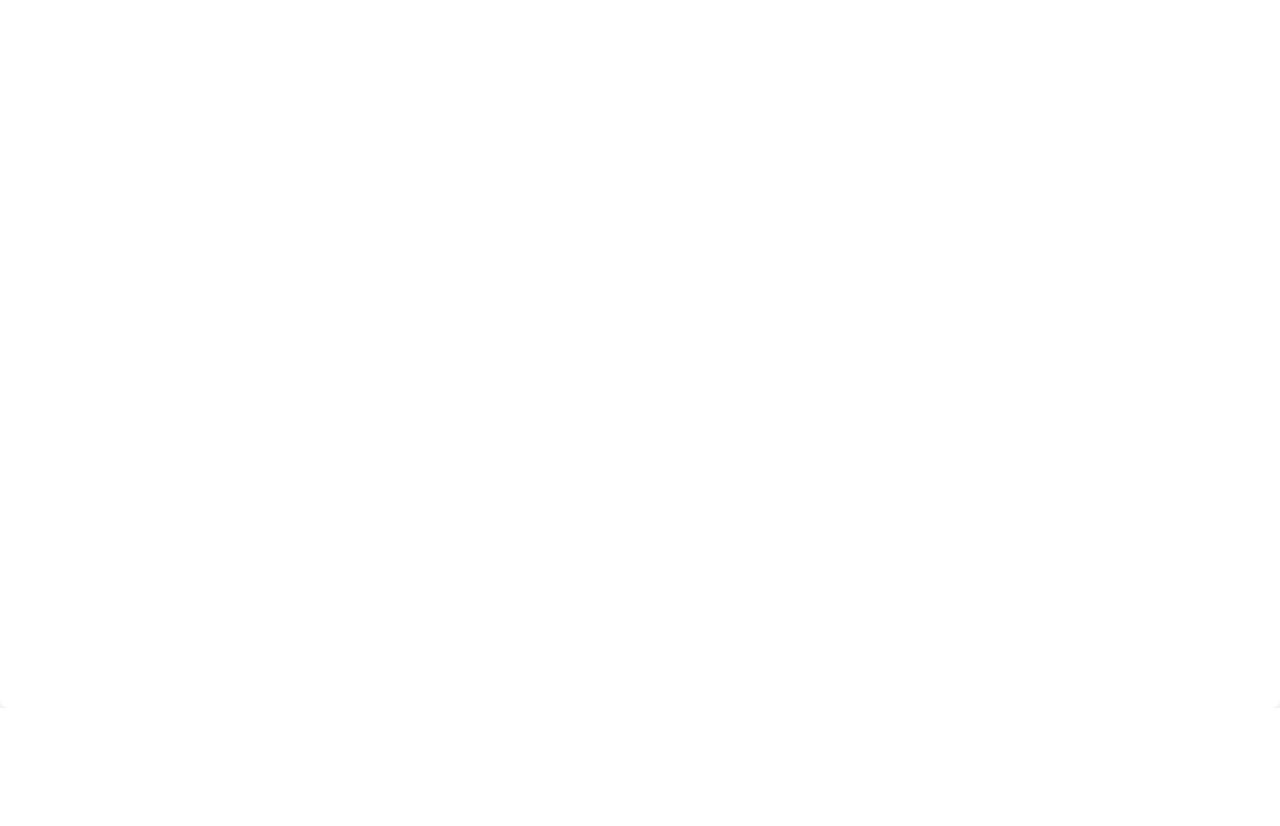
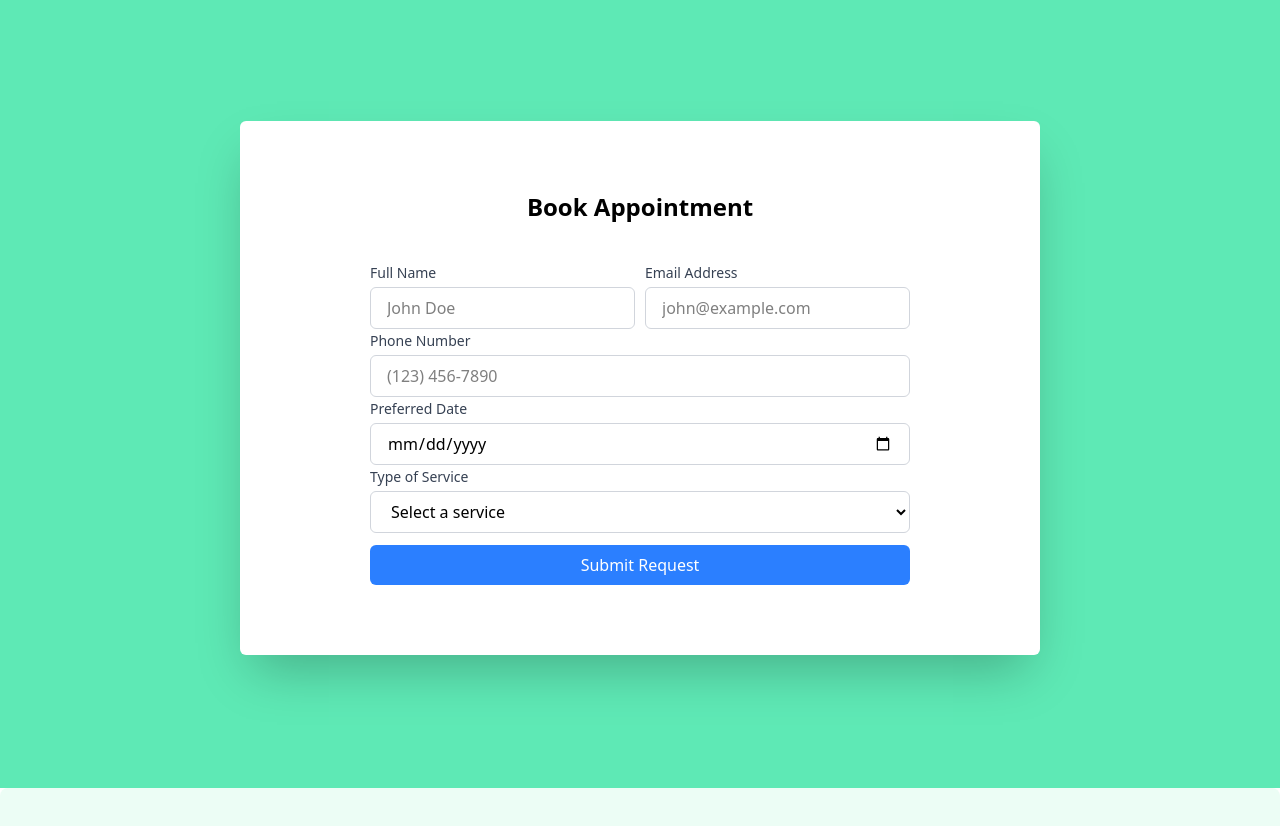
Before and after one commit to Aniamaka-somto/Digital-Dental-clinic, a React (Vite) app: page / in a window 1280 px wide. Shown: the part 1100-1926 px from the top of the page. Before the commit the page ends 1808 px from the top, so only its background shows below. Built offline with nearby package versions, Linux system fonts and the light colour scheme.

Commit message:
appointment almost done

```diff
--- a/src/components/Appointmen.jsx
+++ b/src/components/Appointmen.jsx
@@ -1,9 +1,156 @@
-import React from 'react'
+import React, { useState } from "react";
 
 const Appointmen = () => {
+  const [formData, setFormData] = useState({
+    fullName: "",
+    email: "",
+    phone: "",
+    date: "",
+    serviceType: "",
+  });
+
+  const handleChange = (e) => {
+    const { name, value } = e.target;
+    setFormData((prevState) => ({
+      ...prevState,
+      [name]: value,
+    }));
+  };
+
+  const handleSubmit = (e) => {
+    e.preventDefault();
+    console.log("Form submitted:", formData);
+    // Here you would typically send the data to your backend
+    alert("Booking request submitted successfully!");
+    // Reset form after submission
+    setFormData({
+      fullName: "",
+      email: "",
+      phone: "",
+      date: "",
+      serviceType: "",
+    });
+  };
+
   return (
-    <div className='h-[75vh]'>Appointmen</div>
-  )
-}
+    <div className="h-[100vh] px-10 flex flex-col items-center bg-emerald-300 justify-center">
+      <div className="rounded-md w-2/3 md:h-2/3 h-fit min-w-2xs bg-white shadow-2xl flex flex-col items-center justify-center py-5 px-5">
+        <h1 className="text-2xl font-bold pb-5 md:pb-10">Book Appointment</h1>
 
-export default Appointmen
+        <form onSubmit={handleSubmit} className="space-y-0.5">
+          <div className="flex flex-col md:flex-row md:gap-x-2.5">
+            <div>
+              <label
+                htmlFor="fullName"
+                className="block text-sm font-medium text-gray-700 mb-1"
+              >
+                Full Name
+              </label>
+              <input
+                type="text"
+                id="fullName"
+                name="fullName"
+                value={formData.fullName}
+                onChange={handleChange}
+                required
+                className="w-full px-4 py-2 border border-gray-300 rounded-md focus:outline-none focus:ring-2 focus:ring-blue-500 focus:border-transparent transition"
+                placeholder="John Doe"
+              />
+            </div>
+
+            <div>
+              <label
+                htmlFor="email"
+                className="block text-sm font-medium text-gray-700 mb-1"
+              >
+                Email Address
+              </label>
+              <input
+                type="email"
+                id="email"
+                name="email"
+                value={formData.email}
+                onChange={handleChange}
+                required
+                className="w-full px-4 py-2 border border-gray-300 rounded-md focus:outline-none focus:ring-2 focus:ring-blue-500 focus:border-transparent transition"
+                placeholder="john@example.com"
+              />
+            </div>
+          </div>
+
+          <div>
+            <label
+              htmlFor="phone"
+              className="block text-sm font-medium text-gray-700 mb-1"
+            >
+              Phone Number
+            </label>
+            <input
+              type="tel"
+              id="phone"
+              name="phone"
+              value={formData.phone}
+              onChange={handleChange}
+              required
+              className="w-full px-4 py-2 border border-gray-300 rounded-md focus:outline-none focus:ring-2 focus:ring-blue-500 focus:border-transparent transition"
+              placeholder="(123) 456-7890"
+            />
+          </div>
+
+          <div>
+            <label
+              htmlFor="date"
+              className="block text-sm font-medium text-gray-700 mb-1"
+            >
+              Preferred Date
+            </label>
+            <input
+              type="date"
+              id="date"
+              name="date"
+              value={formData.date}
+              onChange={handleChange}
+              required
+              className="w-full px-4 py-2 border border-gray-300 rounded-md focus:outline-none focus:ring-2 focus:ring-blue-500 focus:border-transparent transition"
+            />
+          </div>
+
+          <div className="pb-2.5">
+            <label
+              htmlFor="serviceType"
+              className="block text-sm font-medium text-gray-700 mb-1 "
+            >
+              Type of Service
+            </label>
+            <select
+              id="serviceType"
+              name="serviceType"
+              value={formData.serviceType}
+              onChange={handleChange}
+              required
+              className="w-full px-4 py-2 border border-gray-300 rounded-md focus:outline-none focus:ring-2 focus:ring-blue-500 focus:border-transparent transition"
+            >
+              <option value="" disabled>
+                Select a service
+              </option>
+              <option value="consultation">Consultation</option>
+              <option value="maintenance">Maintenance</option>
+              <option value="installation">Installation</option>
+              <option value="repair">Repair</option>
+              <option value="other">Other</option>
+            </select>
+          </div>
+
+          <button
+            type="submit"
+            className="w-full bg-blue-500 hover:bg-blue-600 text-white font-medium py-2 px-4 rounded-md transition duration-300 ease-in-out transform hover:scale-105 focus:outline-none focus:ring-2 focus:ring-blue-500 focus:ring-opacity-50"
+          >
+            Submit Request
+          </button>
+        </form>
+      </div>
+    </div>
+  );
+};
+
+export default Appointmen;
--- a/src/components/Nav.jsx
+++ b/src/components/Nav.jsx
@@ -6,10 +6,10 @@ const Nav = () => {
   const [isMenuOpen, setIsMenuOpen] = useState(false);
 
   const navLinks = [
-    { title: "Home", href: "" },
-    { title: "Services", href: "" },
-    { title: "About", href: "" },
-    { title: "Contact", href: "" },
+    { title: "Home", href: "#" },
+    { title: "Services", href: "#" },
+    { title: "About", href: "#" },
+    { title: "Contact", href: "#" },
   ];
 
   return (
@@ -23,13 +23,13 @@ const Nav = () => {
 
           {/* Desktop Navigation */}
           <ul className="md:gap-10 gap-5 hidden md:flex">
-            {navLinks.map((link, index) => (
+            {navLinks.map(({ title, href }, index) => (
               <li key={index}>
                 <a
-                  href={link.href}
+                  href={href}
                   className="text-zinc-700 hover:text-emerald-600 transition-colors duration-200"
                 >
-                  {link.title}
+                  {title}
                 </a>
               </li>
             ))}
--- a/src/components/Services.jsx
+++ b/src/components/Services.jsx
@@ -29,7 +29,7 @@ const Services = () => {
     },
   ];
   return (
-    <div className="flex flex-col w-full pb-10">
+    <div className="flex flex-col w-full pb-20">
       <div className="py-3 text-2xl font-bold text-center">Our Services</div>
       <div className="flex justify-between">
         <div className="grid gap-x-5 gap-y-2.5 grid-cols-1 md:grid-cols-3 lg:grid-cols-3 px-10 justify-center items-center w-full ">
--- a/src/components/ServicesCard.jsx
+++ b/src/components/ServicesCard.jsx
@@ -2,7 +2,7 @@
 
 const ServicesCard = ({ title, desc1, desc2, desc3, icons }) => {
   return (
-    <div className="h-40 max-w-full shadow-lg p-4 rounded-lg flex flex-col justify-start">
+    <div className="h-40 max-w-full shadow-lg p-4 rounded-lg flex flex-col justify-start bg-emerald-50">
       <div className="text-2xl  text-emerald-600 lg:pb-2.5 pb-1.5 ">
         {icons}
       </div>
--- /dev/null
+++ b/src/components/contact.jsx
@@ -0,0 +1,7 @@
+import React from "react";
+
+const contact = () => {
+  return <div>contact</div>;
+};
+
+export default contact;
```
